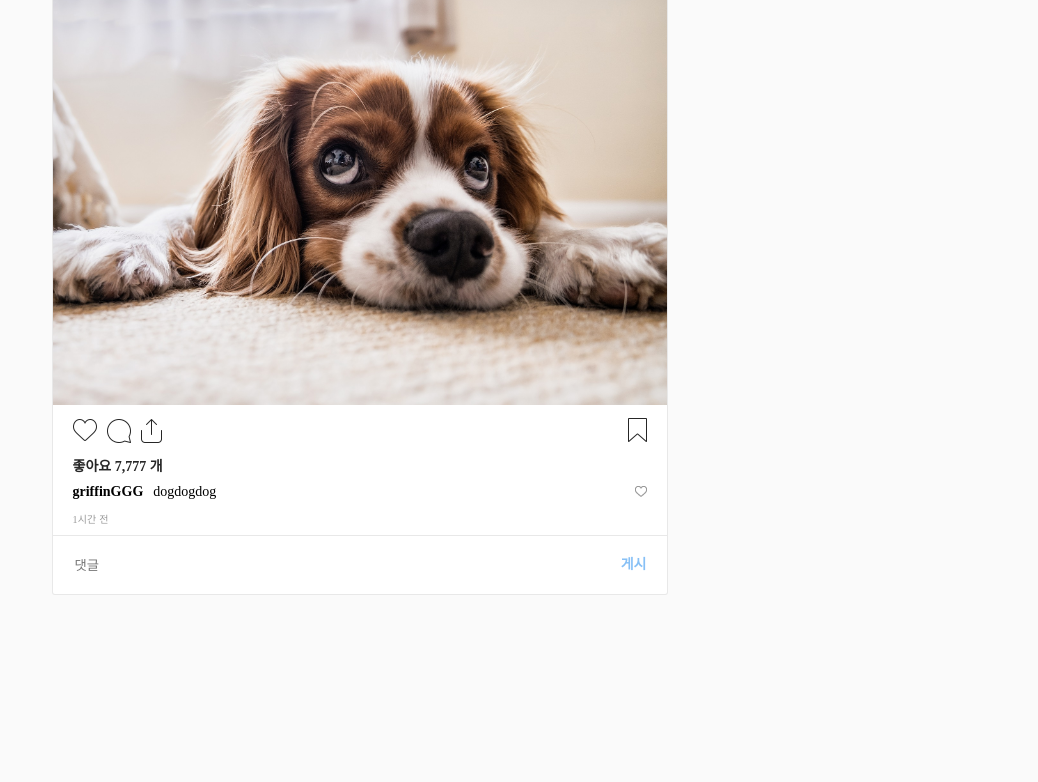
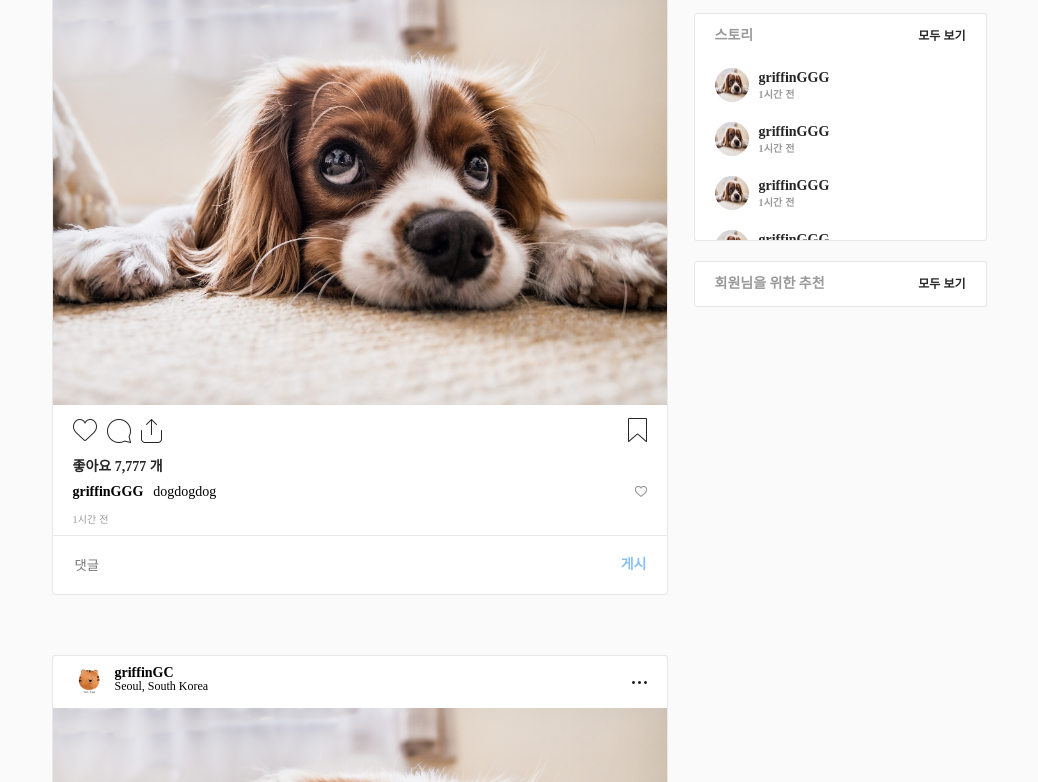
Before and after one commit to griffinGC/insta_clone, a plain HTML site: page index.html in a window 1280 px wide. Shown: the part 187-969 px from the top of the page, without its empty margins (121-1159 px from the left). Drawn offline with Linux system fonts and the light colour scheme.

Commit message:
finish until side bar and modify readme

```diff
--- a/css/style.css
+++ b/css/style.css
@@ -218,12 +218,9 @@ body{
 
 #main_container .inner{
     width: 935px;
+    position: relative;
     /* height: 500px;
     background: red; */
-}
-
-.contents_box{
-
 }
 
 .contents{
@@ -344,3 +341,89 @@ body{
     pointer-events: none;
     opacity: 0.6;
 }
+
+.side_box{
+    width: 293px;
+    /* height: 300px; */
+    /* background: rgb(245, 220, 220); */
+    position: absolute;
+    right: 0;
+    top: 0;
+}
+
+.side_box .profile_thumb{
+    width: 50px;
+    height: 50px;
+    border-radius: 50%;
+    overflow: hidden;
+    margin-right: 10px;
+}
+
+.side_box .profile_thumb img{
+    width: 100%;
+    height: 100%;
+}
+
+.side_box .user_profile{
+    display: flex;
+    align-items: center;
+    font-size: 14px;
+    color: #262626;
+}
+
+.side_box .detail .id{
+    margin-bottom: 5px;
+}
+
+.side_box .detail .ko_name{
+    font-size: 12px;
+    color: #999;
+}
+
+.side_box > article{
+    border: 1px solid rgba(0, 0, 0, 0.09);
+    border-radius: 3px;
+    margin-top: 20px;
+    width: 291px;
+    font-size: 14px;
+    color: #262626;
+    font-weight: bold;
+    background: white;
+}
+
+.side_box > article > header{
+    display: flex;
+    align-items: center;
+    justify-content: space-between;
+    padding: 15px 20px;
+    color: #999;
+}
+
+.side_box > article > header > .more{
+    font-size: 12px;
+    color: #262626;
+    cursor: pointer;
+}
+
+.thumb_user{
+    display: flex;
+    align-items: center;
+    padding: 10px 20px;
+}
+
+.thumb_user .profile_thumb{
+    width: 34px;
+    height: 34px;
+}
+
+.thumb_user .time{
+    font-size: 10px;
+    letter-spacing: 0.2px;
+    color: #999;
+}
+
+.side_box .scroll_inner{
+    height: 182px;
+    overflow-x: hidden;
+    overflow-y: auto;
+}
--- a/index.html
+++ b/index.html
@@ -92,13 +92,60 @@
                         <div class="upload_btn m_text">게시</div>
                     </div>
                 </article>
-            </div>
-        </div>
+                <article class="contents">
+                    <header class="top">
+                        <div class="user_container">
+                            <div class="profile_img">
+                                <img src="imgs/thumb.jpeg" alt="프로필이미지" srcset="">
+                            </div>
+                            <div class="user_name">
+                                <div class="nick_name m_text">griffinGC</div>
+                                <div class="country s_text">Seoul, South Korea</div>
+                            </div>
+                        </div>
+                        <div class="sprite_more_icon"></div>
+                    </header>
+                    <div class="img_section">
+                        <div class="trans_inner">
+                            <div>
+                                <img src="imgs/img_section/img01.jpg" alt="visual01">
+                            </div>
+                        </div>
+                    </div>
 
-    </section>
-    <section id="main_container">
-        <div class="inner">
-            <div class="contents_box">
+                    <div class="bottom_icons">
+                        <div class="left_icons">
+                            <div class="heart_btn">
+                                <div class="sprite_heart_icon_outline"></div>
+                            </div>
+                            <div class="sprite_bubble_icon"></div>
+                            <div class="sprite_share_icon"></div>
+                        </div>
+                        <div class="right_icons">
+                            <div class="sprite_bookmark_outline"></div>
+                        </div>
+                    </div>
+                    <div class="likes m_text">
+                        좋아요
+                        <span class="count">7,777</span>
+                        개
+                    </div>
+
+                    <div class="comment_container">
+                        <div class="comment">
+                            <div class="nick_name m_text">griffinGGG</div>
+                            <div>dogdogdog</div>
+                        </div>
+                        <div class="small_heart">
+                            <div class="sprite_small_heart_icon_outline"></div>
+                        </div>
+                    </div>
+                    <div class="timer">1시간 전</div>
+                    <div class="comment_field">
+                        <input type="text" placeholder="댓글">
+                        <div class="upload_btn m_text">게시</div>
+                    </div>
+                </article>
                 <article class="contents">
                     <header class="top">
                         <div class="user_container">
@@ -154,65 +201,83 @@
                     </div>
                 </article>
             </div>
-        </div>
-
-    </section>
-    <section id="main_container">
-        <div class="inner">
-            <div class="contents_box">
-                <article class="contents">
-                    <header class="top">
-                        <div class="user_container">
-                            <div class="profile_img">
-                                <img src="imgs/thumb.jpeg" alt="프로필이미지" srcset="">
+            <div class="side_box">
+                <div class="user_profile">
+                    <div class="profile_thumb">
+                        <img src="imgs/thumb.jpeg" alt="프로필사진">
+                    </div>
+                    <div class="detail">
+                        <div class="id m_text">griffinGC</div>
+                        <div class="ko_name">min</div>
+                    </div>
+                </div>
+                <article class="story">
+                    <header class="story_header">
+                        <div>스토리</div>
+                        <div class="more">모두 보기</div>
+                    </header>
+                    <div class="scroll_inner">
+                        <div class="thumb_user">
+                            <div class="profile_thumb">
+                                <img src="imgs/thumb02.jpg" alt="프로필사진">
                             </div>
-                            <div class="user_name">
-                                <div class="nick_name m_text">griffinGC</div>
-                                <div class="country s_text">Seoul, South Korea</div>
+                            <div class="detail">
+                                <div class="id">griffinGGG</div>
+                                <div class="time">1시간 전</div>
                             </div>
                         </div>
-                        <div class="sprite_more_icon"></div>
-                    </header>
-                    <div class="img_section">
-                        <div class="trans_inner">
-                            <div>
-                                <img src="imgs/img_section/img01.jpg" alt="visual01">
+                        <div class="thumb_user">
+                            <div class="profile_thumb">
+                                <img src="imgs/thumb02.jpg" alt="프로필사진">
+                            </div>
+                            <div class="detail">
+                                <div class="id">griffinGGG</div>
+                                <div class="time">1시간 전</div>
+                            </div>
+                        </div>
+                        <div class="thumb_user">
+                            <div class="profile_thumb">
+                                <img src="imgs/thumb02.jpg" alt="프로필사진">
+                            </div>
+                            <div class="detail">
+                                <div class="id">griffinGGG</div>
+                                <div class="time">1시간 전</div>
+                            </div>
+                        </div>
+                        <div class="thumb_user">
+                            <div class="profile_thumb">
+                                <img src="imgs/thumb02.jpg" alt="프로필사진">
+                            </div>
+                            <div class="detail">
+                                <div class="id">griffinGGG</div>
+                                <div class="time">1시간 전</div>
+                            </div>
+                        </div>
+                        <div class="thumb_user">
+                            <div class="profile_thumb">
+                                <img src="imgs/thumb02.jpg" alt="프로필사진">
+                            </div>
+                            <div class="detail">
+                                <div class="id">griffinGGG</div>
+                                <div class="time">1시간 전</div>
+                            </div>
+                        </div>
+                        <div class="thumb_user">
+                            <div class="profile_thumb">
+                                <img src="imgs/thumb02.jpg" alt="프로필사진">
+                            </div>
+                            <div class="detail">
+                                <div class="id">griffinGGG</div>
+                                <div class="time">1시간 전</div>
                             </div>
                         </div>
                     </div>
-
-                    <div class="bottom_icons">
-                        <div class="left_icons">
-                            <div class="heart_btn">
-                                <div class="sprite_heart_icon_outline"></div>
-                            </div>
-                            <div class="sprite_bubble_icon"></div>
-                            <div class="sprite_share_icon"></div>
-                        </div>
-                        <div class="right_icons">
-                            <div class="sprite_bookmark_outline"></div>
-                        </div>
-                    </div>
-                    <div class="likes m_text">
-                        좋아요
-                        <span class="count">7,777</span>
-                        개
-                    </div>
-
-                    <div class="comment_container">
-                        <div class="comment">
-                            <div class="nick_name m_text">griffinGGG</div>
-                            <div>dogdogdog</div>
-                        </div>
-                        <div class="small_heart">
-                            <div class="sprite_small_heart_icon_outline"></div>
-                        </div>
-                    </div>
-                    <div class="timer">1시간 전</div>
-                    <div class="comment_field">
-                        <input type="text" placeholder="댓글">
-                        <div class="upload_btn m_text">게시</div>
-                    </div>
+                </article>
+                <article class="recommend">
+                    <header class="reco_header">
+                        <div>회원님을 위한 추천</div>
+                        <div class="more">모두 보기</div>
+                    </header>
                 </article>
             </div>
         </div>
```
Also changed, not shown: 1 other file.
